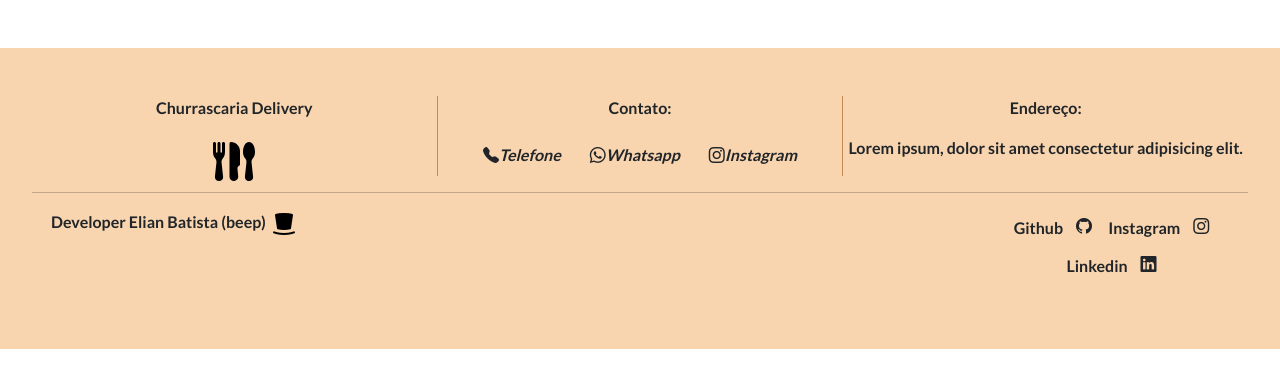
After one commit to Elian-beep/delivery-restaurant, a PHP site: page /Cliente/Cadastro/cadastro.php in a window 1280 px wide. The commit adds this page. Shown: the top 388 px of the page. Run offline with PHP 8.4, Linux system fonts and the light colour scheme.

Commit message:
reorganização do css footer and main

```diff
--- /dev/null
+++ b/Cliente/Cadastro/cadastro.php
@@ -0,0 +1,151 @@
+<!doctype html>
+<html lang="en">
+
+<head>
+  <!-- Required meta tags -->
+  <meta charset="utf-8">
+  <meta name="viewport" content="width=device-width, initial-scale=1">
+
+  <!-- Bootstrap - JavaScript Bundle com Popper -->
+  <script src="https://cdn.jsdelivr.net/npm/bootstrap@5.1.3/dist/js/bootstrap.bundle.min.js" integrity="sha384-ka7Sk0Gln4gmtz2MlQnikT1wXgYsOg+OMhuP+IlRH9sENBO0LRn5q+8nbTov4+1p" crossorigin="anonymous"></script>
+  <!-- Bootstrap - CSS -->
+  <link href="https://cdn.jsdelivr.net/npm/bootstrap@5.1.3/dist/css/bootstrap.min.css" rel="stylesheet" integrity="sha384-1BmE4kWBq78iYhFldvKuhfTAU6auU8tT94WrHftjDbrCEXSU1oBoqyl2QvZ6jIW3" crossorigin="anonymous">
+  <!-- Bootstrap - Icons -->
+  <link rel="stylesheet" href="https://cdn.jsdelivr.net/npm/bootstrap-icons@1.8.1/font/bootstrap-icons.css">
+  <!-- CSS MAIN -->
+  <link rel="stylesheet" href="../Styles/main.css">
+  <!-- CSS DO FOOTER -->
+  <link rel="stylesheet" href="../Styles/footer.css">
+
+
+  <title>Churrascaria Delivery</title>
+</head>
+
+<body>
+
+  <!-- INICIO: FOOTER -->
+  <div class="container-fluid color-A01" id="footer">
+
+    <!-- INICIO: SESSÕES -->
+    <center>
+      <div class="sessoes-footer">
+
+        <!-- INICIO: sessao do titulio -->
+        <div class="sessao-part sessao-1">
+          <p class="title-session">
+            Churrascaria
+            Delivery
+          </p>
+          <svg version="1.1" id="Icons" xmlns="http://www.w3.org/2000/svg" xmlns:xlink="http://www.w3.org/1999/xlink" width="60" height="40" x="0px" y="0px" class="sessao-1" viewBox="0 0 32 32" style="enable-background:new 0 0 32 32;" xml:space="preserve">
+            <g>
+              <path d="M14,4c-0.6,0-1,0.4-1,1v22.1c0,1.6,1.3,2.9,2.9,2.9c0.8,0,1.6-0.4,2.2-1c0.5-0.6,0.8-1.4,0.7-2.2l-0.5-5c-0.1-0.8,0.4-1.6,1.1-1.9c0.4-0.2,0.6-0.5,0.6-0.9v-9C20,6.7,17.3,4,14,4z" />
+              <path d="M27.7,17.6c-0.1-1,0.2-2,0.9-2.8c0.9-1,1.4-2.5,1.4-4.3C30,6.8,28.2,4,26,4s-4,2.8-4,6.5c0,1.9,0.5,3.4,1.4,4.3c0.7,0.8,1,1.8,0.9,2.8l-1,9.3c-0.1,0.8,0.1,1.6,0.6,2.2c0.5,0.6,1.3,0.9,2.1,0.9s1.5-0.3,2.1-0.9c0.5-0.6,0.8-1.4,0.6-2.1L27.7,17.6z" />
+            </g>
+            <path d="M10,10.5V5c0-0.6-0.4-1-1-1S8,4.4,8,5v5.5c0,0.2,0,0.4,0,0.5H7V5c0-0.6-0.4-1-1-1S5,4.4,5,5v6H4c0-0.2,0-0.4,0-0.5V5c0-0.6-0.4-1-1-1S2,4.4,2,5v5.5c0,1.9,0.5,3.4,1.4,4.3c0.7,0.8,1,1.8,0.9,2.8l-1,9.3c-0.1,0.8,0.1,1.6,0.6,2.2C4.5,29.7,5.2,30,6,30s1.5-0.3,2.1-0.9c0.5-0.6,0.8-1.4,0.6-2.1l-1-9.3c-0.1-1,0.2-2,0.9-2.8C9.5,13.8,10,12.3,10,10.5z" />
+          </svg>
+        </div>
+
+        <!-- INICIO: sessao do contato -->
+        <div class="sessao-part sessao-2">
+          <div class="contatos">
+            <p class="title-session">Contato:</p>
+
+            <button type="button" class="btn ">
+              <i class="bi bi-telephone-fill"><span>Telefone</span></i>
+            </button>
+
+            <button class="btn " type="button">
+              <i class="bi bi-whatsapp"><span>Whatsapp</span></i>
+            </button>
+
+            <button class="btn " type="button">
+              <i class="bi bi-instagram"><span>Instagram</span></i>
+            </button>
+
+          </div>
+        </div>
+
+        <!-- INICIO: sessao do endereço -->
+        <div class="sessao-part">
+          <p class="title-session">Endereço:</p>
+          <p>Lorem ipsum, dolor sit amet consectetur adipisicing elit.</p>
+        </div>
+      </div>
+    </center>
+    <hr>
+
+    <!-- INICIO: CRÉDITOS AO DESENVOLVEDOR -->
+    <div class="creditos">
+      <center>
+        <div class="col-12">
+          <div class="row justify-content-between">
+
+            <div class="col-12 col-md-3">
+              <p>Developer Elian Batista (beep) <img src="../../assets/marca.png" alt=""> </p>
+            </div>
+
+            <div class="col-12 col-md-3">
+              <p>
+                <a href="" class="btn">Github</a><i class="bi bi-github"></i>
+                <a href="" class="btn">Instagram</a><i class="bi bi-instagram"></i>
+                <a href="" class="btn">Linkedin</a><i class="bi bi-linkedin"></i>
+              </p>
+            </div>
+
+          </div>
+        </div>
+      </center>
+    </div>
+  </div><!-- FIM: FOOTER -->
+
+
+  <!-- INICIO: MODAL DA LISTA DE PEDIDOS -->
+  <div class="modal fade" id="exampleModal" tabindex="-1" aria-labelledby="exampleModalLabel" aria-hidden="true">
+    <div class="modal-dialog">
+      <div class="modal-content">
+
+        <!-- Header Modal -->
+        <div class="modal-header">
+          <h5 class="modal-title" id="exampleModalLabel">Meus pedidos</h5>
+          <button type="button" class="btn-close" data-bs-dismiss="modal" aria-label="Close"></button>
+        </div>
+
+        <!-- Body Modal -->
+        <div class="modal-body">
+
+          <div class="pedidos">
+
+            <p>
+              Filé Mignon <span>R$ 65,00</span>
+            </p>
+
+            <p>
+              Filé Mignon <span>R$ 65,00</span>
+            </p>
+
+            <p>
+              Misto <span>R$ 12,00</span>
+            </p>
+
+          </div>
+
+        </div>
+
+        <!-- Footer Modal -->
+        <div class="modal-footer">
+          <p>
+            Total: R$ 142,00
+          </p>
+          <form action="">
+            <button type="button" class="btn btn-primary">Fechar Pedido</button>
+          </form>
+        </div>
+
+      </div>
+    </div>
+  </div><!-- FIM: MODAL DA LISTA DE PEDIDOS -->
+
+
+</body>
+
+</html>
--- a/Cliente/cardapio/cardapio.php
+++ b/Cliente/cardapio/cardapio.php
@@ -13,7 +13,7 @@
   <!-- Bootstrap - Icons -->
   <link rel="stylesheet" href="https://cdn.jsdelivr.net/npm/bootstrap-icons@1.8.1/font/bootstrap-icons.css">
   <!-- CSS MAIN -->
-  <link rel="stylesheet" href="../main.css">
+  <link rel="stylesheet" href="../Styles/main.css">
   <!-- CSS DO NAVBAR -->
   <link rel="stylesheet" href="navbar.css">
   <!-- CSS DO SLIDER -->
@@ -25,7 +25,7 @@
   <!-- CSS DO CARDAPIO -->
   <link rel="stylesheet" href="cardapio.css">
   <!-- CSS DO FOOTER -->
-  <link rel="stylesheet" href="footer.css">
+  <link rel="stylesheet" href="../Styles/footer.css">
 
 
   <title>Churrascaria Delivery</title>
--- a/Cliente/index.php
+++ b/Cliente/index.php
@@ -1,3 +1,5 @@
+<!-- LOGIN -->
+
 <!doctype html>
 <html lang="pt-br">
 
@@ -34,7 +36,7 @@
     </div>
 
     <div class="right-login">
-      <form action="cardapio/cardapio.php" class="card-login">
+      <form action="Cardapio/cardapio.php" class="card-login">
 
         <h1>Login</h1>
 
@@ -49,7 +51,7 @@
         </div>
         <button class="btn-login">Login</button>
         <div class="links-off">
-          <a href="">Ainda não sou cliente</a>
+          <a href="Cadastro/cadastro.php">Ainda não sou cliente</a>
           <a href="">Esqueci minha senha</a>
         </div>
 
```
Also changed, not shown: Cliente/Styles/footer.css (renamed from Cliente/cardapio/footer.css), Cliente/Styles/main.css (renamed from Cliente/main.css).
